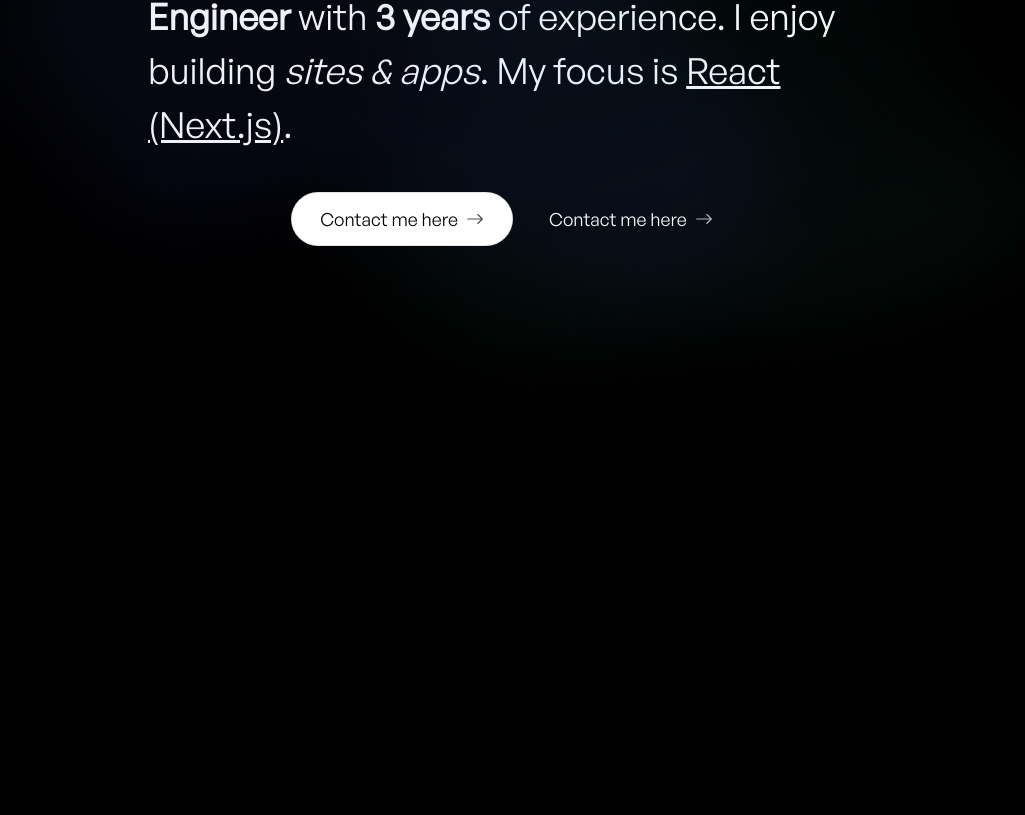
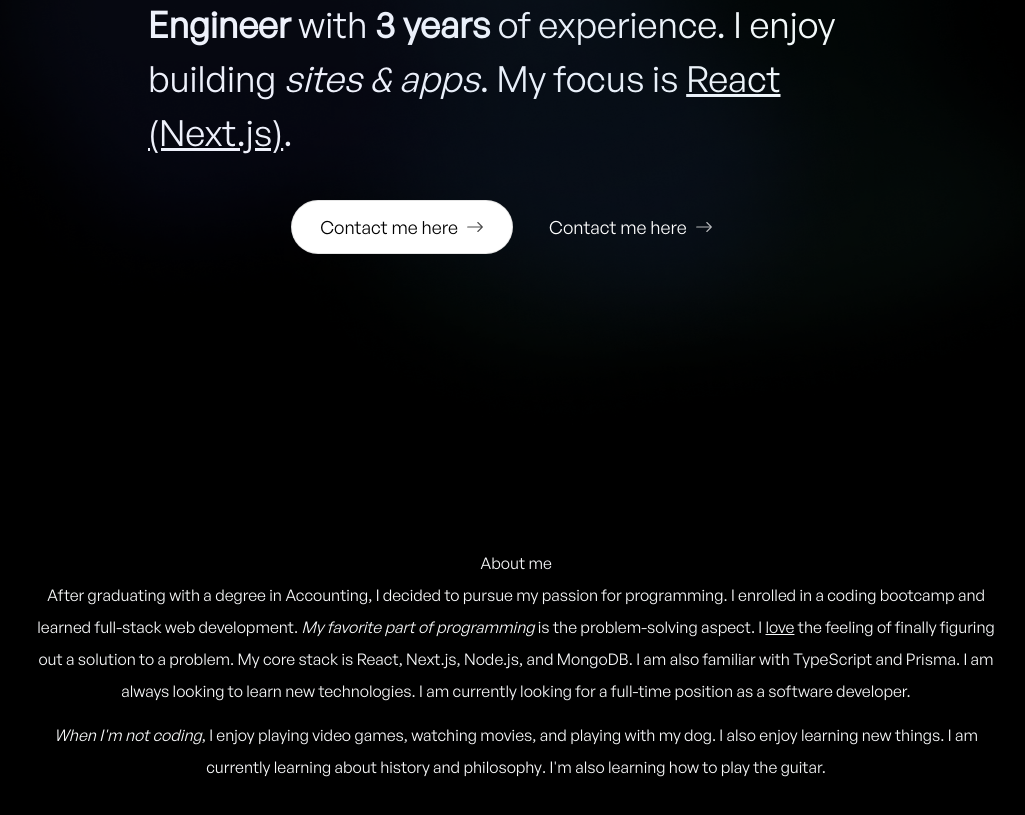
Before and after one commit to exanthakis/exanthakis-portfolio, a Next.js app: page / in a window 1280 px wide. Shown: the part 353-1168 px from the top of the page, without its empty margins (124-1149 px from the left). Before the commit the page ends 800 px from the top, so only its background shows below. Built offline with nearby package versions, Linux system fonts and the light colour scheme.

Commit message:
Added about component

```diff
--- a/app/page.tsx
+++ b/app/page.tsx
@@ -1,3 +1,4 @@
+import About from "@/components/about/about";
 import Hero from "@/components/hero";
 import Image from "next/image";
 
@@ -5,6 +6,7 @@
   return (
     <main className="flex flex-col items-center px-4 mx-auto max-w-7xl">
       <Hero />
+      <About />
     </main>
   );
 }
--- /dev/null
+++ b/components/about/about-showcase.tsx
@@ -0,0 +1,51 @@
+import { useScroll, useTransform } from "framer-motion";
+import React, { useRef } from "react";
+import { motion } from "framer-motion";
+
+const AboutShowcase = () => {
+  const ref = useRef<HTMLDivElement>(null);
+  const { scrollYProgress } = useScroll({
+    target: ref,
+    offset: ["0 1", "1.33 1"],
+  });
+
+  const scaleProgress = useTransform(scrollYProgress, [0, 1], [0.8, 1]);
+  const opacityProgress = useTransform(scrollYProgress, [0, 1], [0.6, 1]);
+
+  return (
+    <motion.div
+      ref={ref}
+      className="max-w-[60rem] mx-auto py-5"
+      style={{ scale: scaleProgress, opacity: opacityProgress }}
+    >
+      <h3>About me</h3>
+      <p className="mb-3">
+        After graduating with a degree in{" "}
+        <span className="font-medium">Accounting</span>, I decided to pursue my
+        passion for programming. I enrolled in a coding bootcamp and learned{" "}
+        <span className="font-medium">full-stack web development</span>.{" "}
+        <span className="italic">My favorite part of programming</span> is the
+        problem-solving aspect. I <span className="underline">love</span> the
+        feeling of finally figuring out a solution to a problem. My core stack
+        is{" "}
+        <span className="font-medium">
+          React, Next.js, Node.js, and MongoDB
+        </span>
+        . I am also familiar with TypeScript and Prisma. I am always looking to
+        learn new technologies. I am currently looking for a{" "}
+        <span className="font-medium">full-time position</span> as a software
+        developer.
+      </p>
+      <p>
+        <span className="italic">When I&apos;m not coding</span>, I enjoy
+        playing video games, watching movies, and playing with my dog. I also
+        enjoy <span className="font-medium">learning new things</span>. I am
+        currently learning about{" "}
+        <span className="font-medium">history and philosophy</span>. I&apos;m
+        also learning how to play the guitar.
+      </p>
+    </motion.div>
+  );
+};
+
+export default AboutShowcase;
--- /dev/null
+++ b/components/about/about.tsx
@@ -0,0 +1,37 @@
+"use client";
+
+import { useSectionInView } from "@/hooks/useSectionInView";
+import AboutShowcase from "./about-showcase";
+
+const About = () => {
+  const { ref } = useSectionInView("About");
+
+  return (
+    <section
+      ref={ref}
+      id="about"
+      className="mb-28 px-6 py-12 mt-8 text-center w-full leading-8 sm:mb-40 scroll-mt-28 relative"
+    >
+      <div
+        aria-hidden="true"
+        className="left-1/2 top-0 w-full center pointer-events-none absolute h-px max-w-full -translate-x-1/2 -translate-y-1/2"
+        style={{
+          background:
+            "linear-gradient(90deg, rgba(0, 0, 0, 0) 0%, rgba(255, 255, 255, 0) 0%, rgba(143, 143, 143, 0.67) 50%, rgba(0, 0, 0, 0) 100%);",
+        }}
+      ></div>
+      <div
+        aria-hidden="true"
+        className="left-1/2 top-0 h-[300px] w-[80%] center pointer-events-none absolute max-w-full -translate-x-1/2 -translate-y-1/2"
+        style={{
+          background:
+            "conic-gradient(from 90deg at 50% 50%, rgba(0, 0, 0, 0) 50%, rgb(0, 0, 0) 50%), radial-gradient(rgba(200, 200, 200, 0.1) 0%, transparent 80%);",
+        }}
+      ></div>
+
+      <AboutShowcase />
+    </section>
+  );
+};
+
+export default About;
--- a/components/hero.tsx
+++ b/components/hero.tsx
@@ -13,7 +13,7 @@
     <section
       ref={ref}
       id="home"
-      className="relative mx-auto flex max-w-3xl flex-col justify-center h-[90vh]"
+      className="relative mx-auto flex max-w-3xl flex-col justify-center h-[92vh]"
     >
       <div className="flex items-center justify-center">
         <div className="relative">
```
